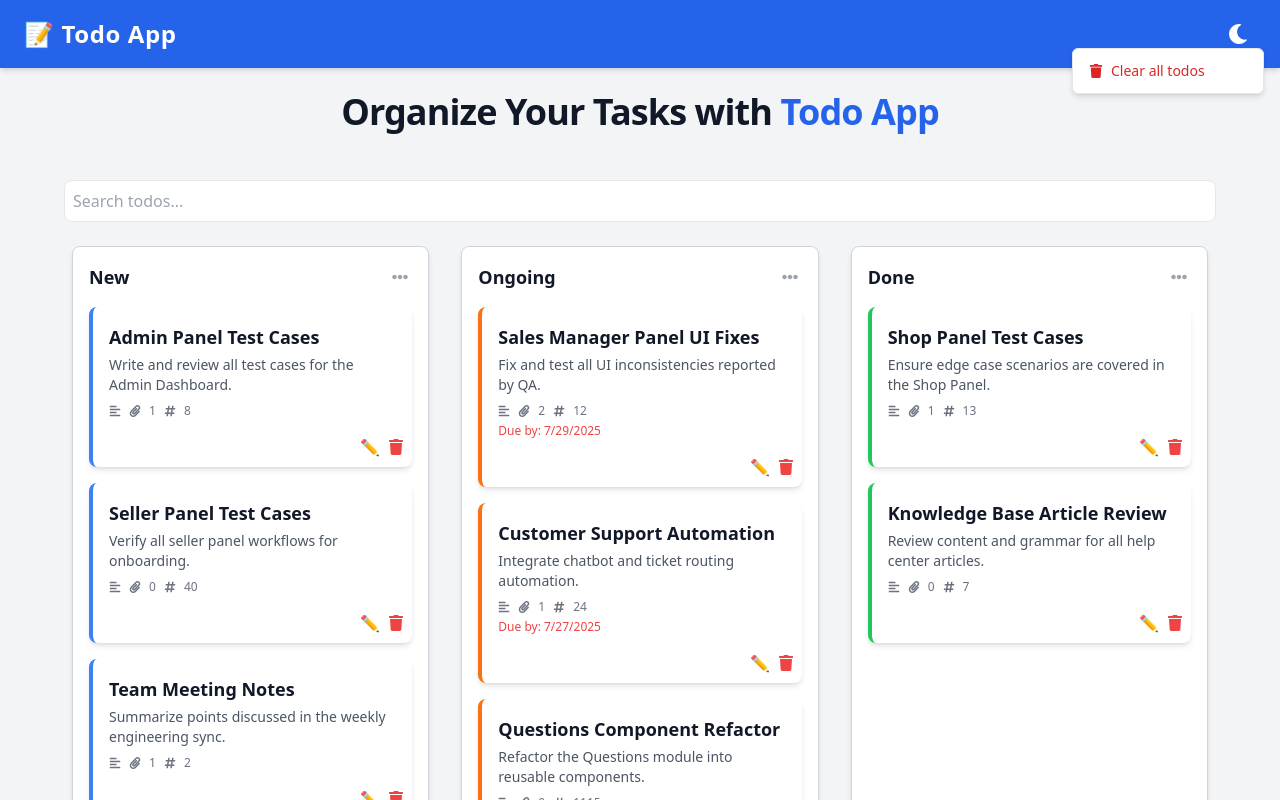
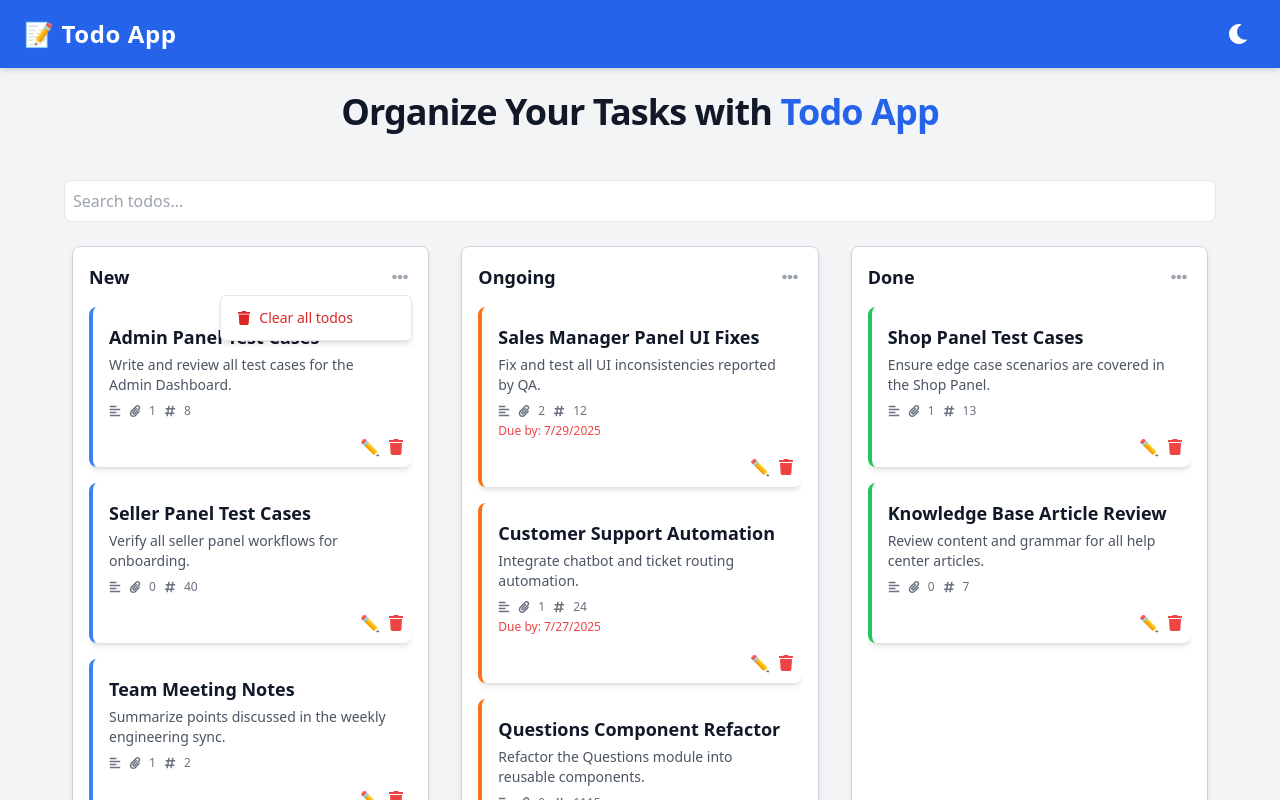
Before and after one commit to HussainShafayet/todo, a React (Create React App) app: page / in a window 1280 px wide. Both pictures are taken after a click on the button 400 px from the left and 277 px from the top of the page. Shown: the top 800 px of the page. Built offline with nearby package versions, Linux system fonts and the light colour scheme.

Commit message:
poolished coulmn code

```diff
--- a/src/components/Column.js
+++ b/src/components/Column.js
@@ -1,4 +1,4 @@
-import React, {useState} from 'react';
+import React, { useState } from 'react';
 import { FaEllipsisH, FaCopy, FaTrash } from 'react-icons/fa';
 import { useTodo } from '../context/TodoContext';
 import { useDroppable } from '@dnd-kit/core';
@@ -7,9 +7,14 @@ import AnimatedTodoItem from './AnimatedTodoItem';
 import { AddtodoForm } from '.';
 
 const Column = ({ id: columnId, title, todos }) => {
-  const { toggleForm, copyLastCardValues, showAddTodoForm, clearTodosInColumn } = useTodo();
+  const {
+    toggleForm,
+    copyLastCardValues,
+    showAddTodoForm,
+    clearTodosInColumn,
+  } = useTodo();
+
   const { setNodeRef, isOver } = useDroppable({ id: columnId });
-
   const isNewColumn = title === 'New';
   const [showMenu, setShowMenu] = useState(false);
 
@@ -18,19 +23,19 @@ const Column = ({ id: columnId, title, todos }) => {
   return (
     <div
       ref={setNodeRef}
-      className={`flex flex-col w-full md:w-1/3 p-4 border rounded-lg m-2 shadow-md
-                  bg-white dark:bg-gray-800
-                  text-gray-900 dark:text-gray-100
+      className={`relative flex flex-col w-full md:w-1/3 p-4 border rounded-lg m-2 shadow-md
+        bg-white dark:bg-gray-800 text-gray-900 dark:text-gray-100
         transition-all duration-200
         ${isOver ? 'border-blue-500 bg-blue-50 dark:bg-blue-900' : 'border-gray-300 dark:border-gray-700'}`}
     >
       <Header title={title} onMenuToggle={toggleMenu} />
 
+      {/* Dropdown menu */}
       {showMenu && (
         <div className="absolute right-4 top-12 z-10 bg-white dark:bg-gray-700 border border-gray-200 dark:border-gray-600 rounded-md shadow-md p-2 w-48">
           <button
             onClick={() => {
-        clearTodosInColumn(title); // or id, depending on how you structure it
+              clearTodosInColumn(title);
               setShowMenu(false);
             }}
             className="w-full text-left text-sm px-2 py-1 text-red-600 hover:bg-red-100 dark:hover:bg-red-800 rounded flex items-center gap-2"
@@ -41,8 +46,10 @@ const Column = ({ id: columnId, title, todos }) => {
         </div>
       )}
 
-
-      <div className="flex flex-col gap-2 mb-4">
+      {/* Todo list container */}
+      <div className="flex flex-col gap-2 mb-4 overflow-y-auto"  style={{
+    maxHeight: 'calc(90vh - 150px)'
+  }}>
         {isNewColumn && showAddTodoForm && (
           <motion.div
             initial={{ opacity: 0, y: -10 }}
@@ -65,7 +72,13 @@ const Column = ({ id: columnId, title, todos }) => {
         )}
       </div>
 
-      {isNewColumn && <Footer onAdd={toggleForm} onCopy={() => copyLastCardValues(title)} />}
+      {/* Footer controls */}
+      {isNewColumn && (
+        <Footer
+          onAdd={toggleForm}
+          onCopy={() => copyLastCardValues(title)}
+        />
+      )}
     </div>
   );
 };
@@ -78,10 +91,6 @@ const Header = ({ title, onMenuToggle }) => (
     </button>
   </div>
 );
-
-
-
-
 
 const Footer = ({ onAdd, onCopy }) => (
   <div className="flex justify-between items-center">
```
Lines whose indentation alone changed are shown as unchanged.
